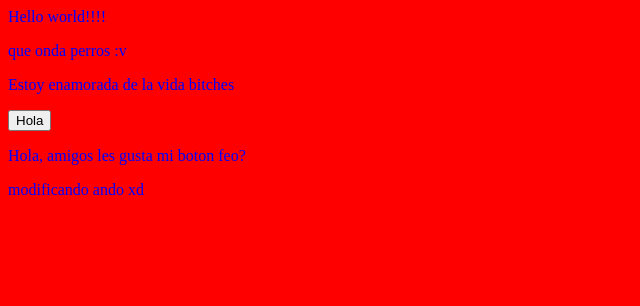
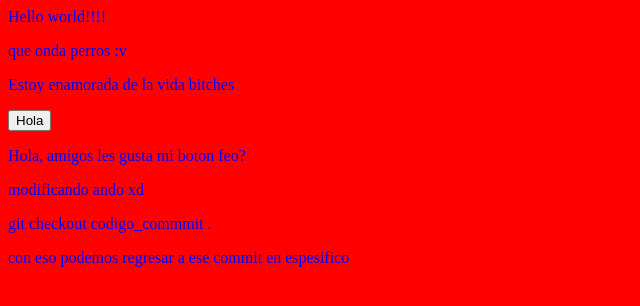
Before and after one commit to llamasdelacruz/MiPrimerRepositorio, a plain HTML site: page index.html in a window 1280 px wide. Shown: the whole page, without its empty margins (0-640 px from the left). Drawn offline with Linux system fonts and the light colour scheme.

Commit message:
como cambiarse a un commit en especifico

```diff
--- a/index.html
+++ b/index.html
@@ -15,6 +15,8 @@
 
     <p>Hola, amigos les gusta mi boton feo?</p>
      <p>modificando ando xd</p>
+     <p>git checkout codigo_commmit .</p>
+     <p>con eso podemos regresar a ese commit en espesifico</p>
 
 </body>
 </html>
```
